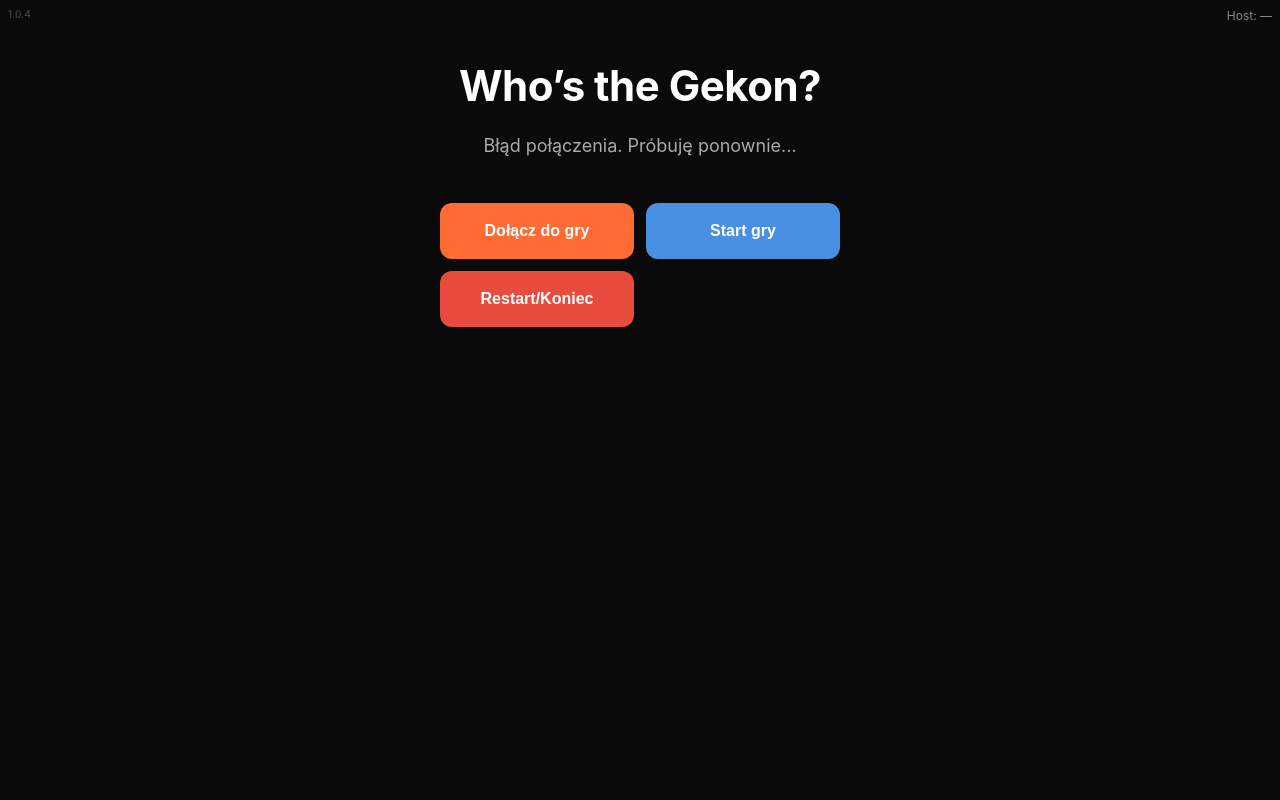
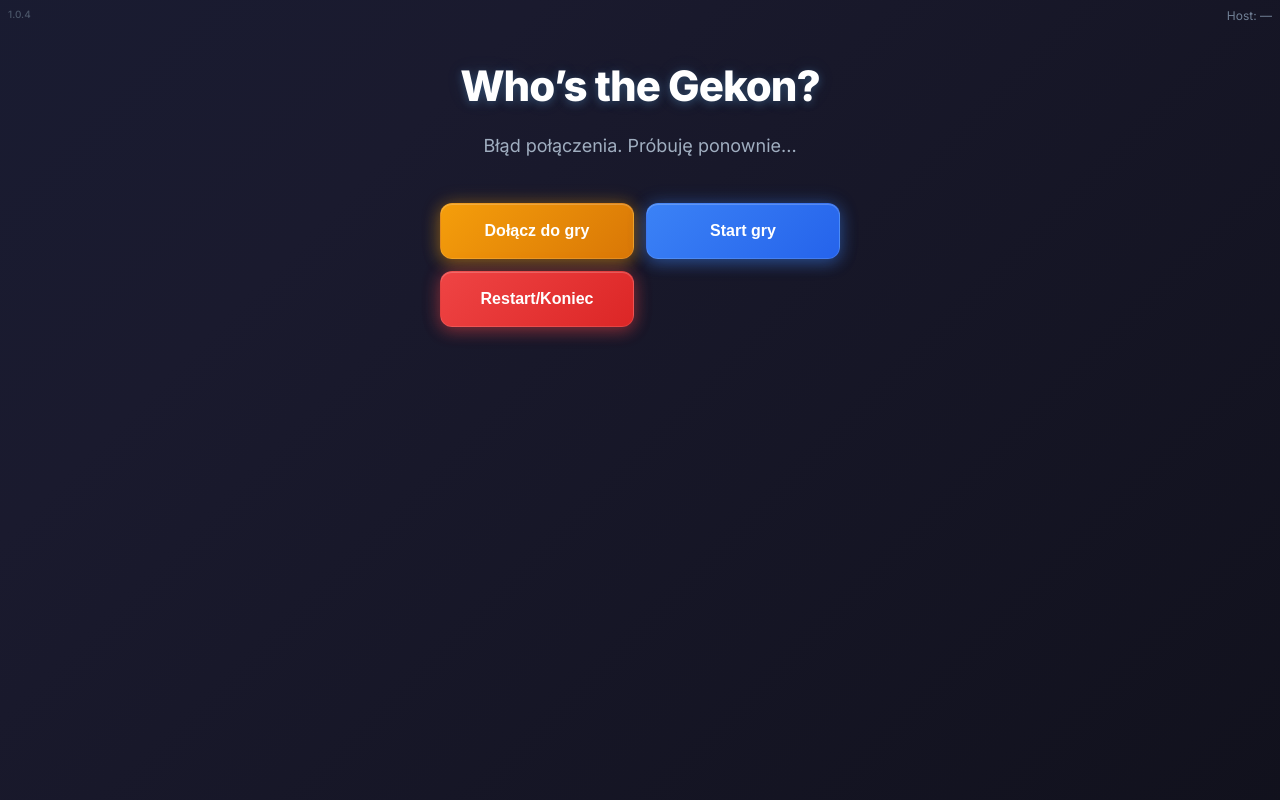
Before and after one commit to patrykiwinski/spy-, a Flask app: page /mobi in a window 1280 px wide. Run offline with Flask 3, Linux system fonts and the light colour scheme; some libraries are stand-ins or nearby versions.

Commit message:
Update mobi.css

```diff
--- a/static/mobi.css
+++ b/static/mobi.css
@@ -7,20 +9,36 @@
 html, body {
   margin: 0;
   padding: 0;
-  font-family: -apple-system, BlinkMacSystemFont, 'Segoe UI', Roboto, Oxygen, Ubuntu, sans-serif;
-  background: #0a0a0a;
+  font-family: 'Inter', -apple-system, BlinkMacSystemFont, 'Segoe UI', 'SF Pro Display', Roboto, Oxygen, Ubuntu, sans-serif;
+  background: linear-gradient(-45deg, #0a0a0f, #1a1a2e, #16213e, #0f1419);
+  background-size: 400% 400%;
+  animation: gradientShift 15s ease infinite;
   color: #ffffff;
   text-align: center;
   overflow-x: hidden;
   height: 100vh;
   height: 100dvh; /* Dynamic viewport height for mobile */
+  -webkit-font-smoothing: antialiased;
+  -moz-osx-font-smoothing: grayscale;
+}
+
+@keyframes gradientShift {
+  0% {
+    background-position: 0% 50%;
+  }
+  50% {
+    background-position: 100% 50%;
+  }
+  100% {
+    background-position: 0% 50%;
+  }
 }
 
 .app-ver {
   position: absolute;
   top: 8px;
   left: 8px;
-  color: #444;
+  color: #4a5568;
   font-size: 10px;
   font-weight: 500;
   pointer-events: none;
@@ -32,7 +50,7 @@ html, body {
   top: 8px;
   right: 8px;
   font-size: 12px;
-  color: #888;
+  color: #718096;
   z-index: 1;
 }
 
@@ -55,15 +73,17 @@ h1 {
   font-size: clamp(28px, 8vw, 42px);
   margin: 0 0 24px;
   color: #ffffff;
-  font-weight: 700;
-  letter-spacing: -0.5px;
+  font-weight: 800;
+  letter-spacing: -1px;
+  text-shadow: 0 2px 8px rgba(99, 179, 237, 0.3),
+               0 0 20px rgba(99, 179, 237, 0.1);
 }
 
 /* Status */
 #status {
   margin: 0 0 20px;
   font-size: clamp(14px, 4vw, 18px);
-  color: #aaa;
+  color: #a0aec0;
   min-height: 24px;
 }
 
@@ -127,23 +156,41 @@ h1 {
 .game-btn:active {
   transform: scale(0.98);
   opacity: 0.9;
+  box-shadow: 0 2px 8px rgba(0, 0, 0, 0.4),
+              inset 0 2px 4px rgba(0, 0, 0, 0.2);
 }
 
-/* Simplified Color Scheme - 3 main colors */
+/* Sleek Design with Metallic Shadows & Vibrant Colors */
 .orange {
-  background: #ff6b35;
+  background: linear-gradient(135deg, #f59e0b, #d97706);
+  box-shadow: 0 4px 16px rgba(245, 158, 11, 0.4),
+              inset 0 1px 0 rgba(255, 255, 255, 0.2),
+              0 0 20px rgba(245, 158, 11, 0.2);
+  border: 1px solid rgba(255, 255, 255, 0.1);
 }
 
 .blue {
-  background: #4a90e2;
+  background: linear-gradient(135deg, #3b82f6, #2563eb);
+  box-shadow: 0 4px 16px rgba(59, 130, 246, 0.4),
+              inset 0 1px 0 rgba(255, 255, 255, 0.2),
+              0 0 20px rgba(59, 130, 246, 0.2);
+  border: 1px solid rgba(255, 255, 255, 0.1);
 }
 
 .red {
-  background: #e74c3c;
+  background: linear-gradient(135deg, #ef4444, #dc2626);
+  box-shadow: 0 4px 16px rgba(239, 68, 68, 0.4),
+              inset 0 1px 0 rgba(255, 255, 255, 0.2),
+              0 0 20px rgba(239, 68, 68, 0.2);
+  border: 1px solid rgba(255, 255, 255, 0.1);
 }
 
 .green {
-  background: #27ae60;
+  background: linear-gradient(135deg, #10b981, #059669);
+  box-shadow: 0 4px 16px rgba(16, 185, 129, 0.4),
+              inset 0 1px 0 rgba(255, 255, 255, 0.2),
+              0 0 20px rgba(16, 185, 129, 0.2);
+  border: 1px solid rgba(255, 255, 255, 0.1);
 }
 
 /* Big Stop Button */
```
Also changed, not shown: other parts of static/mobi.css (+55 -19 lines).
